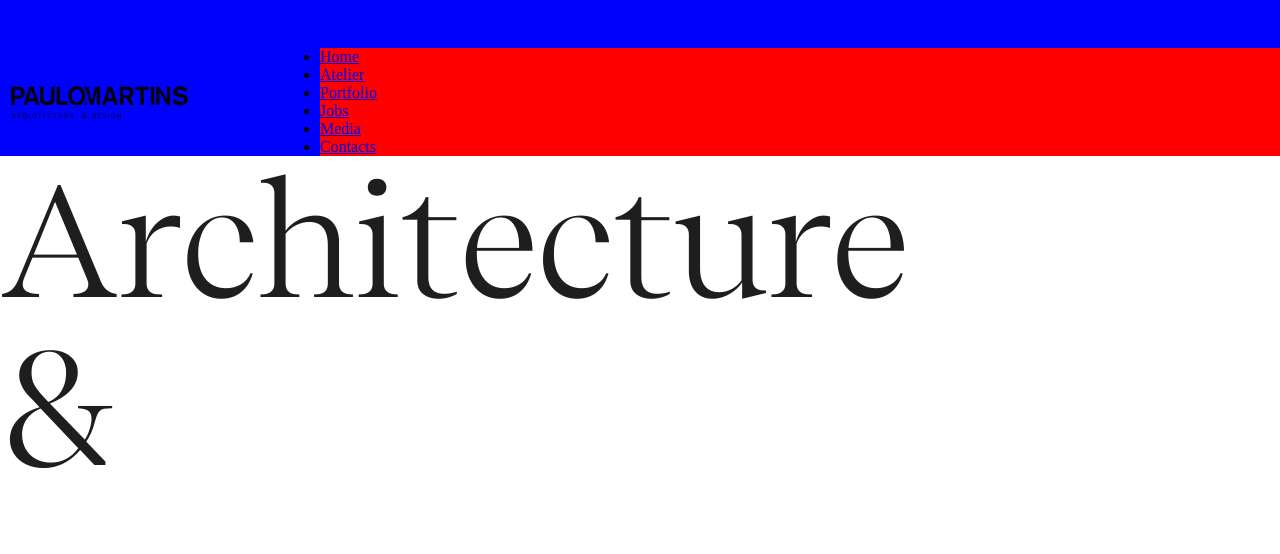
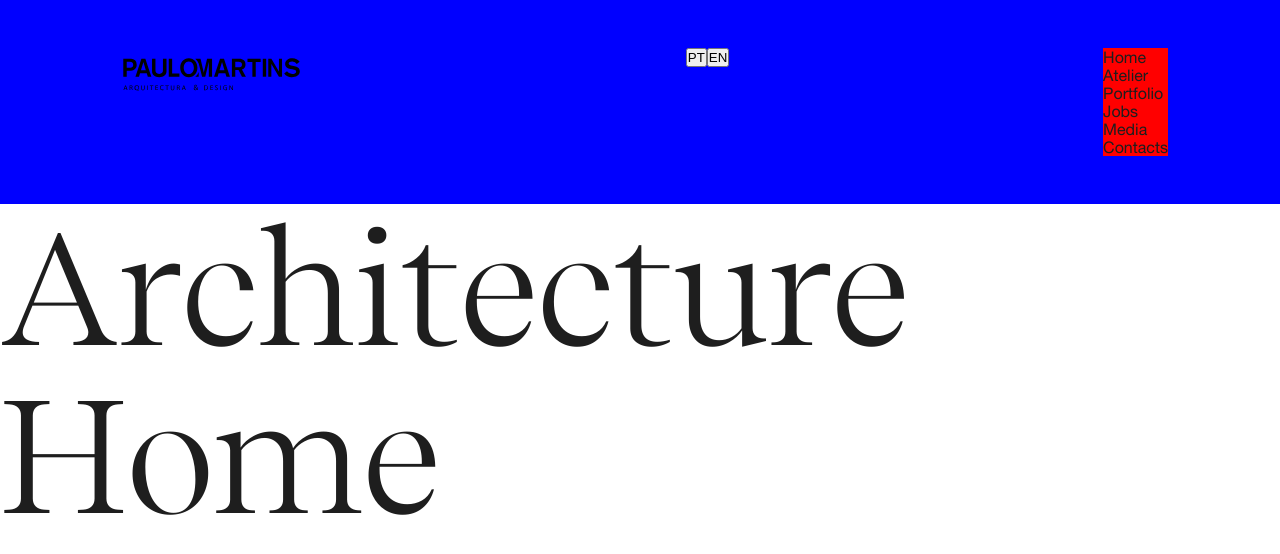
Before and after one commit to alexpinho/paulomartins, a React (Create React App) app: page / in a window 1280 px wide. Shown: the top 554 px of the page. Built offline with nearby package versions, Linux system fonts and the light colour scheme; the HTML template or start-up script is replaced by a standard one.

Commit message:
translate buttons

```diff
--- a/package.json
+++ b/package.json
@@ -6,9 +6,12 @@
     "@testing-library/jest-dom": "^5.11.4",
     "@testing-library/react": "^11.1.0",
     "@testing-library/user-event": "^12.1.10",
+    "i18n": "^0.13.3",
+    "i18next": "^21.5.2",
     "prop-types": "^15.7.2",
     "react": "^17.0.2",
     "react-dom": "^17.0.2",
+    "react-i18next": "^11.14.3",
     "react-router-dom": "^5.2.0",
     "react-scripts": "4.0.3",
     "sass": "^1.38.0",
--- a/src/App.js
+++ b/src/App.js
@@ -1,5 +1,7 @@
 import React from 'react';
 import { BrowserRouter as Router, Route, Switch } from 'react-router-dom';
+import i18n from "i18next";
+import { initReactI18next } from "react-i18next";
 import Home from './Pages/home';
 import Atelier from './Pages/atelier';
 import Portfolio from './Pages/portfolio';
@@ -7,6 +9,17 @@ import Jobs from './Pages/jobs';
 import Media from './Pages/media';
 import Contacts from './Pages/contacts';
 import './styles/applications.scss';
+import pt from "./locales/pt.json";
+import en from "./locales/en.json";
+
+i18n.use(initReactI18next).init({
+  resources: {
+      en: en,
+      pt: pt,
+  },
+  fallbackLng: "en",
+  debug: true,
+});
 
 function App() {
   return (
--- a/src/Pages/Components/navbar.js
+++ b/src/Pages/Components/navbar.js
@@ -1,31 +1,56 @@
 import React from 'react';
+import { useTranslation } from "react-i18next";
 
-const navbar = () => {
+
+
+function Navbar (){
+  const { i18n } = useTranslation();
+
   return (
     <div className="navbar">
-      <img src="images/logo.svg" className="logo" alt="" />
-      <ul>
-        <li>
-          <a href='/'>Home</a>
+      <img src="images/logo.svg" className="navbar-logo" alt="" />
+
+      <div >
+       <button
+        className="navbar-btn-lang-pten"
+        onClick={() => {
+         i18n.changeLanguage("pt");
+        }}
+       >
+        PT
+       </button>
+       <button
+        className="navbar-btn-lang-pten"
+        onClick={() => {
+         i18n.changeLanguage("en");
+        }}
+       >
+        EN
+       </button>
+      </div>
+
+      <ul className="navbar-menu">
+        <li className="navbar-row">
+          <a href='/' className="navbar-text">Home</a>
         </li>
         <li>
-          <a href='/atelier'>Atelier</a>
+          <a href='/atelier' className="navbar-text">Atelier</a>
         </li>
         <li>
-          <a href='/portfolio'>Portfolio</a>
+          <a href='/portfolio' className="navbar-text">Portfolio</a>
         </li>
         <li>
-          <a href='/jobs'>Jobs</a>
+          <a href='/jobs' className="navbar-text">Jobs</a>
         </li>
         <li>
-          <a href='/media'>Media</a>
+          <a href='/media' className="navbar-text">Media</a>
         </li>
         <li>
-          <a href='/contacts'>Contacts</a>
+          <a href='/contacts' className="navbar-text">Contacts</a>
         </li>
       </ul>
     </div>
   );
 };
 
-export default navbar;
+export default Navbar;
--- a/src/Pages/home.js
+++ b/src/Pages/home.js
@@ -1,11 +1,13 @@
 import React from 'react';
 import Layout from './Components/layout';
+import { useTranslation } from "react-i18next";
 
-const Home = () => {
+function Home(){
+  const { t } = useTranslation();
   return (
     <Layout>
       <div className="Home">
-        <h1 className="big-title-Book">Architecture <br/> &</h1>
+        <h1 className="big-title-Book">Architecture <br/> {t("hero-title")}</h1>
       </div>
     </Layout>
   );
--- /dev/null
+++ b/src/locales/en.json
@@ -0,0 +1,5 @@
+{
+    "translation": {
+        "hero-title": "Home"
+    }
+}
--- /dev/null
+++ b/src/locales/pt.json
@@ -0,0 +1,5 @@
+{
+    "translation": {
+        "hero-title": "Casa"
+    }
+}
--- a/src/styles/Pages/Components/navbar.scss
+++ b/src/styles/Pages/Components/navbar.scss
@@ -1,30 +1,21 @@
 @import "../../base.scss";
 
 .navbar {
-  //
   background-color: blue;
   display: flex;
-  flex-direction: row;
-  align-items: center;
+  align-items: flex-start;
   justify-content: space-between;
-  //
   position: sticky;
   width: 100%;
   z-index: 2;
-  padding-top: 3rem;
+  padding: 3rem 7rem;
 
-  ul {
-    //
+  &-menu {
     background-color: red;
-    // display: flex;
-    // flex-direction: row;
-    // align-items: center;
-    // justify-content: space-between;
-    //
-    width: 75%;
+    list-style: none;
   }
 
-  .logo {
+  &-logo {
     width: 12.5rem;
   }
 }
--- a/src/styles/base.scss
+++ b/src/styles/base.scss
@@ -41,6 +41,15 @@ $secondary-color: #ffffff;
   color: $primary-color;
 }
 
+.navbar-text {
+  font-family: "HelveticaNeue";
+  font-size: 1rem;
+  font-weight: 400;
+  color: $primary-color;
+  text-decoration: none;
+  display: block;
+}
+
 .home-subtitle {
   font-family: "RecifeDisplay-Book";
   font-size: 2rem;
```
Also changed, not shown: 2 other files (tests, documents, lock files or other folders).
